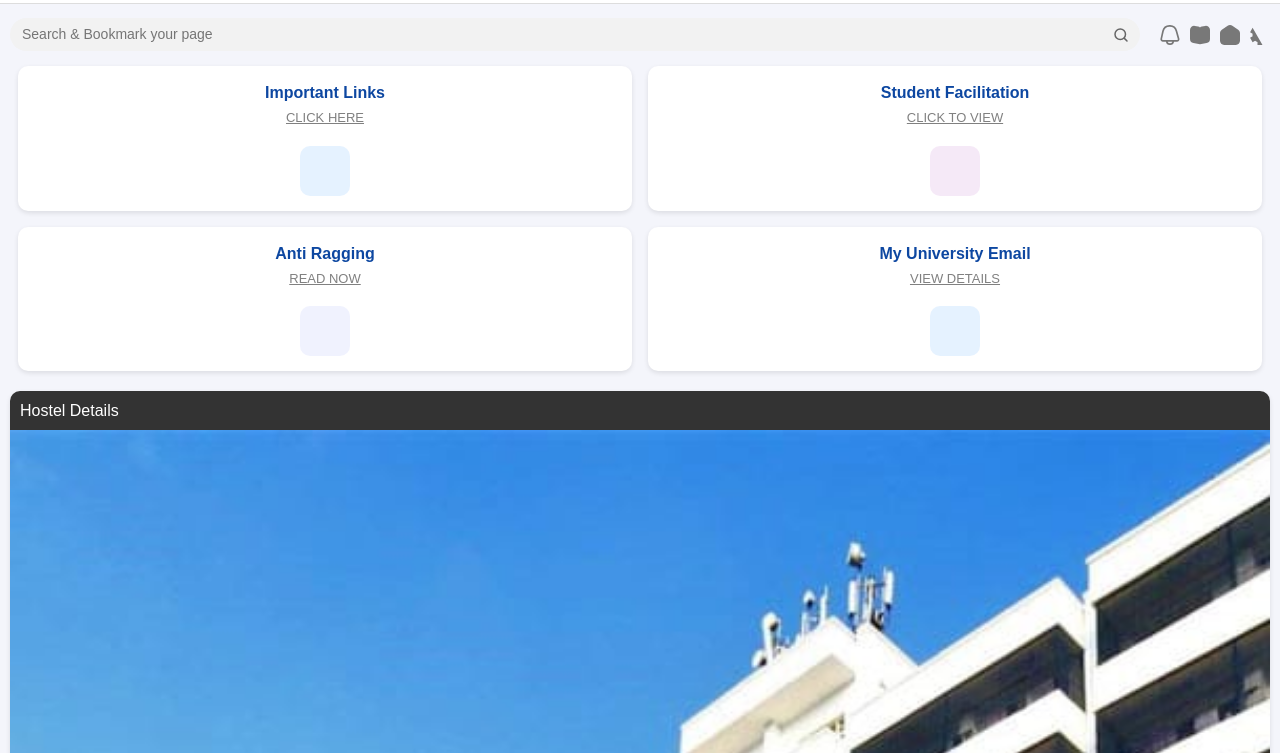
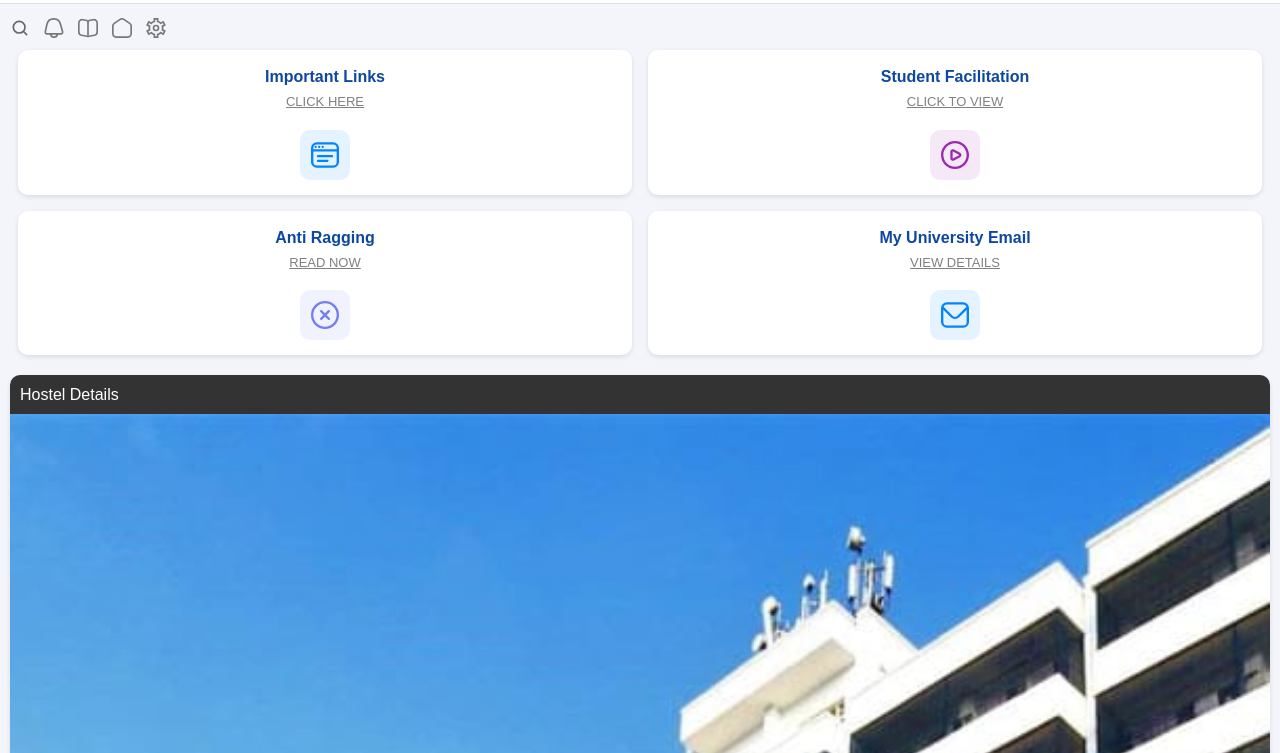
Before and after one commit to Priyanshu-Chauhan18/cuims-replica, a plain HTML site: page index.html in a window 1280 px wide. Shown: the part 47-800 px from the top of the page. Drawn offline with nearby package versions, Linux system fonts and the light colour scheme.

Commit message:
Add files via upload

```diff
--- a/index.html
+++ b/index.html
@@ -13,7 +13,7 @@
       padding: 0;
     }
 
-    /* NAVBAR (only 3 items) */
+    /* NAVBAR */
     .navbar {
       background-color: white;
       border-bottom: 1px solid #ddd;
@@ -40,33 +40,17 @@
       padding: 0 10px;
     }
 
-    /* Toolbar (search + icons inside content) */
-    .toolbar {
+    /* Toolbar icons row */
+    .toolbar-icons {
       display: flex;
+      justify-content: flex-start;
       align-items: center;
-      margin: 10px 0 15px;
+      margin: 12px 0;
+      gap: 14px;
     }
-    .search-bar {
-      flex-grow: 1;
-      position: relative;
-      margin-right: 10px;
-    }
-    .search-bar input {
-      width: 100%;
-      background: #f2f2f2;
-      border: none;
-      border-radius: 25px;
-      padding: 6px 35px 6px 12px;
-      font-size: 14px;
-    }
-    .search-bar svg {
-      position: absolute;
-      right: 10px;
-      top: 50%;
-      transform: translateY(-50%);
-    }
-    .toolbar .icons svg {
-      margin-left: 10px;
+    .toolbar-icons svg {
+      width: 20px;
+      height: 20px;
       cursor: pointer;
     }
 
@@ -159,49 +143,45 @@
 
 <!-- Navbar -->
 <nav class="navbar d-flex align-items-center justify-content-between">
-  <!-- Left: Hamburger + Logo -->
   <div class="d-flex align-items-center">
     <svg xmlns="http://www.w3.org/2000/svg" width="28" height="28" viewBox="0 0 24 24" style="cursor:pointer; margin-right:10px;">
       <path d="M3 6h18M3 12h18M3 18h18" stroke="#000" stroke-width="2" stroke-linecap="round"/>
     </svg>
     <img src="login-logo-main.png" class="logo" alt="CUIMS Logo">
   </div>
-  <!-- Right: Profile Pic -->
   <img src="profile.jpg" class="profile-pic" alt="Profile">
 </nav>
 
 <!-- Main content -->
 <div class="content">
 
-  <!-- Toolbar (search + icons inside content) -->
-  <div class="toolbar">
-    <!-- Search -->
-    <div class="search-bar">
-      <input type="text" placeholder="Search & Bookmark your page">
-      <svg xmlns="http://www.w3.org/2000/svg" viewBox="0 0 24 24" width="18" height="18">
+  <!-- Toolbar icons row -->
+  <div class="toolbar-icons">
+    <!-- Magnify -->
+    <svg xmlns="http://www.w3.org/2000/svg" viewBox="0 0 24 24">
       <circle cx="11" cy="11" r="7" stroke="#666" stroke-width="2" fill="none"/>
       <line x1="16.5" y1="16.5" x2="20" y2="20" stroke="#666" stroke-width="2" stroke-linecap="round"/>
     </svg>
-    </div>
-    <!-- Icons -->
-    <div class="icons d-flex align-items-center">
+
     <!-- Notifications -->
-      <svg xmlns="http://www.w3.org/2000/svg" viewBox="0 0 24 24" width="20" height="20">
-        <path d="M23.259,16.2l-2.6-9.371A9.321,9.321,0,0,0,2.576,7.3L.565,16.35A3,3,0,0,0,3.493,20H7.1a5,5,0,0,0,9.8,0h3.47a3,3,0,0,0,2.89-3.8ZM12,22a3,3,0,0,1-2.816-2h5.632A3,3,0,0,1,12,22Zm9.165-4.395a.993.993,0,0,1-.8.395H3.493a1,1,0,0,1-.976-1.217l2.011-9.05a7.321,7.321,0,0,1,14.2-.372l2.6,9.371A.993.993,0,0,1,21.165,17.605Z" fill="#787878"></path>
+    <svg xmlns="http://www.w3.org/2000/svg" viewBox="0 0 24 24">
+      <path d="M23.259,16.2l-2.6-9.371A9.321,9.321,0,0,0,2.576,7.3L.565,16.35A3,3,0,0,0,3.493,20H7.1a5,5,0,0,0,9.8,0h3.47a3,3,0,0,0,2.89-3.8ZM12,22a3,3,0,0,1-2.816-2h5.632A3,3,0,0,1,12,22Zm9.165-4.395a.993.993,0,0,1-.8.395H3.493a1,1,0,0,1-.976-1.217l2.011-9.05a7.321,7.321,0,0,1,14.2-.372l2.6,9.371A.993.993,0,0,1,21.165,17.605Z" fill="#787878"/>
     </svg>
+
     <!-- Book -->
-      <svg xmlns="http://www.w3.org/2000/svg" viewBox="0 0 24 24" width="20" height="20">
-        <path d="M22.2,2.163a4.992,4.992,0,0,0-4.1-1.081l-3.822.694A4,4,0,0,0,12,3.065,4,4,0,0,0,9.716,1.776L5.9,1.082A5,5,0,0,0,0,6V16.793a5,5,0,0,0,4.105,4.919l6.286,1.143a9,9,0,0,0,3.218,0L19.9,21.712A5,5,0,0,0,24,16.793V6A4.983,4.983,0,0,0,22.2,2.163Z" fill="#787878"></path>
+    <svg xmlns="http://www.w3.org/2000/svg" viewBox="0 0 24 24">
+      <path d="M22.2,2.163a4.992,4.992,0,0,0-4.1-1.081l-3.822.694A4,4,0,0,0,12,3.065,4,4,0,0,0,9.716,1.776L5.9,1.082A5,5,0,0,0,0,6V16.793a5,5,0,0,0,4.105,4.919l6.286,1.143a9,9,0,0,0,3.218,0L19.9,21.712A5,5,0,0,0,24,16.793V6A4.983,4.983,0,0,0,22.2,2.163ZM11,20.928c-.084-.012-.168-.026-.252-.041L4.463,19.745A3,3,0,0,1,2,16.793V6A3,3,0,0,1,5,3a3.081,3.081,0,0,1,.54.049l3.82.7A2,2,0,0,1,11,5.712Zm11-4.135a3,3,0,0,1-2.463,2.952l-6.285,1.142c-.084.015-.168.029-.252.041V5.712a2,2,0,0,1,1.642-1.968l3.821-.7A3,3,0,0,1,22,6Z" fill="#787878"/>
     </svg>
+
     <!-- Home -->
-      <svg xmlns="http://www.w3.org/2000/svg" viewBox="0 0 24 24" width="20" height="20">
-        <path d="M19,24H5c-2.757,0-5-2.243-5-5V9.724c0-1.665,.824-3.215,2.204-4.145L9.203,.855c1.699-1.146,3.895-1.146,5.594,0l7,4.724c1.379,.93,2.203,2.479,2.203,4.145v9.276c0,2.757-2.243,5-5,5Z" fill="#787878"></path>
+    <svg xmlns="http://www.w3.org/2000/svg" viewBox="0 0 24 24">
+      <path d="M19,24H5c-2.757,0-5-2.243-5-5V9.724c0-1.665,.824-3.215,2.204-4.145L9.203,.855c1.699-1.146,3.895-1.146,5.594,0l7,4.724c1.379,.93,2.203,2.479,2.203,4.145v9.276c0,2.757-2.243,5-5,5ZM12,1.997c-.584,0-1.168,.172-1.678,.517L3.322,7.237c-.828,.558-1.322,1.487-1.322,2.486v9.276c0,1.654,1.346,3,3,3h14c1.654,0,3-1.346,3-3V9.724c0-.999-.494-1.929-1.321-2.486L13.678,2.514c-.51-.345-1.094-.517-1.678-.517Z" fill="#787878"/>
     </svg>
+
     <!-- Settings -->
-      <svg xmlns="http://www.w3.org/2000/svg" viewBox="0 0 24 24" width="20" height="20">
-        <path d="M15,24H9V20.487a9,9,0,0,1-2.849-1.646L3.107,20.6l-3-5.2L3.15,13.645a9.1,9.1,0,0,1,0-3.29L.107,8.6l3-5.2Z" fill="#787878"></path>
+    <svg xmlns="http://www.w3.org/2000/svg" viewBox="0 0 24 24">
+      <path d="M15,24H9V20.487a9,9,0,0,1-2.849-1.646L3.107,20.6l-3-5.2L3.15,13.645a9.1,9.1,0,0,1,0-3.29L.107,8.6l3-5.2L6.151,5.159A9,9,0,0,1,9,3.513V0h6V3.513a9,9,0,0,1,2.849,1.646L20.893,3.4l3,5.2L20.85,10.355a9.1,9.1,0,0,1,0,3.29L23.893,15.4l-3,5.2-3.044-1.758A9,9,0,0,1,15,20.487Zm-4-2h2V18.973l.751-.194A6.984,6.984,0,0,0,16.994,16.9l.543-.553,2.623,1.515,1-1.732-2.62-1.513.206-.746a7.048,7.048,0,0,0,0-3.75l-.206-.746,2.62-1.513-1-1.732L17.537,7.649,16.994,7.1a6.984,6.984,0,0,0-3.243-1.875L13,5.027V2H11V5.027l-.751.194A6.984,6.984,0,0,0,7.006,7.1l-.543.553L3.84,6.134l-1,1.732L5.46,9.379l-.206.746a7.048,7.048,0,0,0,0,3.75l.206.746L2.84,16.134l1,1.732,2.623-1.515.543.553a6.984,6.984,0,0,0,3.243,1.875l.751.194Zm1-6a4,4,0,1,1,4-4A4,4,0,0,1,12,16Zm0-6a2,2,0,1,0,2,2A2,2,0,0,0,12,10Z" fill="#787878"/>
     </svg>
-    </div>
   </div>
 
   <!-- Cards -->
@@ -213,37 +193,50 @@
           <div class="card-title">Important Links</div>
           <span class="card-link">CLICK HERE</span>
           <div class="icon-box" style="background-color: rgba(2,132,254,0.1);">
-            <svg height="24" viewBox="0 0 24 24" width="24"><path d="m19 1h-14a5.006 5.006..." fill="#0284fe"></path></svg>
+            <svg height="24" viewBox="0 0 24 24" width="24">
+              <path d="m19 1h-14a5.006 5.006 0 0 0 -5 5v12a5.006 5.006 0 0 0 5 5h14a5.006 5.006 0 0 0 5-5v-12a5.006 5.006 0 0 0 -5-5zm-14 2h14a3 3 0 0 1 3 3v1h-20v-1a3 3 0 0 1 3-3zm14 18h-14a3 3 0 0 1 -3-3v-9h20v9a3 3 0 0 1 -3 3zm0-8a1 1 0 0 1 -1 1h-12a1 1 0 0 1 0-2h12a1 1 0 0 1 1 1zm-4 4a1 1 0 0 1 -1 1h-8a1 1 0 0 1 0-2h8a1 1 0 0 1 1 1zm-12-12a1 1 0 1 1 1 1 1 1 0 0 1 -1-1zm3 0a1 1 0 1 1 1 1 1 1 0 0 1 -1-1zm3 0a1 1 0 1 1 1 1 1 1 0 0 1 -1-1z" fill="#0284fe"/>
+            </svg>
           </div>
         </div>
       </div>
+
       <!-- Card 2 -->
       <div class="col-6">
         <div class="card-custom">
           <div class="card-title">Student Facilitation</div>
           <span class="card-link">CLICK TO VIEW</span>
           <div class="icon-box" style="background-color: rgba(156,39,176,0.1);">
-            <svg xmlns="http://www.w3.org/2000/svg" viewBox="0 0 24 24" width="24"><path d="..." fill="#9c27b0"></path></svg>
+            <svg xmlns="http://www.w3.org/2000/svg" viewBox="0 0 24 24" width="24" height="24">
+              <path d="m16.395,10.122l-5.192-2.843c-.673-.379-1.473-.372-2.138.017-.667.39-1.064,1.083-1.064,1.855v5.699c0,.772.397,1.465,1.064,1.855.34.199.714.297,1.087.297.358,0,.716-.091,1.041-.274l5.212-2.854c.687-.386,1.096-1.086,1.096-1.873s-.409-1.487-1.105-1.878Zm-.961,2.003l-5.212,2.855c-.019.01-.077.042-.147-.001-.074-.043-.074-.107-.074-.128v-5.699c0-.021,0-.085.074-.128.027-.016.052-.021.074-.021.036,0,.065.016.083.026l5.192,2.844c.019.011.076.043.076.13s-.058.119-.066.125Z" fill="#9c27b0"/>
+              <path d="M12,0C5.383,0,0,5.383,0,12s5.383,12,12,12,12-5.383,12-12S18.617,0,12,0Zm0,22c-5.514,0-10-4.486-10-10S6.486,2,12,2s10,4.486,10,10-4.486,10-10,10Z" fill="#9c27b0"/>
+            </svg>
           </div>
         </div>
       </div>
+
       <!-- Card 3 -->
       <div class="col-6">
         <div class="card-custom">
           <div class="card-title">Anti Ragging</div>
           <span class="card-link">READ NOW</span>
           <div class="icon-box" style="background-color: rgba(113,127,241,0.1);">
-            <svg xmlns="http://www.w3.org/2000/svg" width="24"><path d="..." fill="#717ff1"></path></svg>
+            <svg xmlns="http://www.w3.org/2000/svg" viewBox="0 0 24 24" width="24" height="24" fill="#717ff1">
+              <path d="M16,8a1,1,0,0,0-1.414,0L12,10.586,9.414,8A1,1,0,0,0,8,9.414L10.586,12,8,14.586A1,1,0,0,0,9.414,16L12,13.414,14.586,16A1,1,0,0,0,16,14.586L13.414,12,16,9.414A1,1,0,0,0,16,8Z"/>
+              <path d="M12,0A12,12,0,1,0,24,12,12.013,12.013,0,0,0,12,0Zm0,22A10,10,0,1,1,22,12,10.011,10.011,0,0,1,12,22Z"/>
+            </svg>
           </div>
         </div>
       </div>
+
       <!-- Card 4 -->
       <div class="col-6">
         <div class="card-custom">
           <div class="card-title">My University Email</div>
           <span class="card-link">VIEW DETAILS</span>
           <div class="icon-box" style="background-color: rgba(2,132,254,0.1);">
-            <svg xmlns="http://www.w3.org/2000/svg" width="24"><path d="..." fill="#0284fe"></path></svg>
+            <svg xmlns="http://www.w3.org/2000/svg" viewBox="0 0 24 24" width="24" height="24" fill="#0284fe">
+              <path d="M19,1H5A5.006,5.006,0,0,0,0,6V18a5.006,5.006,0,0,0,5,5H19a5.006,5.006,0,0,0,5-5V6A5.006,5.006,0,0,0,19,1ZM5,3H19a3,3,0,0,1,2.78,1.887l-7.658,7.659a3.007,3.007,0,0,1-4.244,0L2.22,4.887A3,3,0,0,1,5,3ZM19,21H5a3,3,0,0,1-3-3V7.5L8.464,13.96a5.007,5.007,0,0,0,7.072,0L22,7.5V18A3,3,0,0,1,19,21Z"/>
+            </svg>
           </div>
         </div>
       </div>
```
Lines whose indentation alone changed are shown as unchanged.
